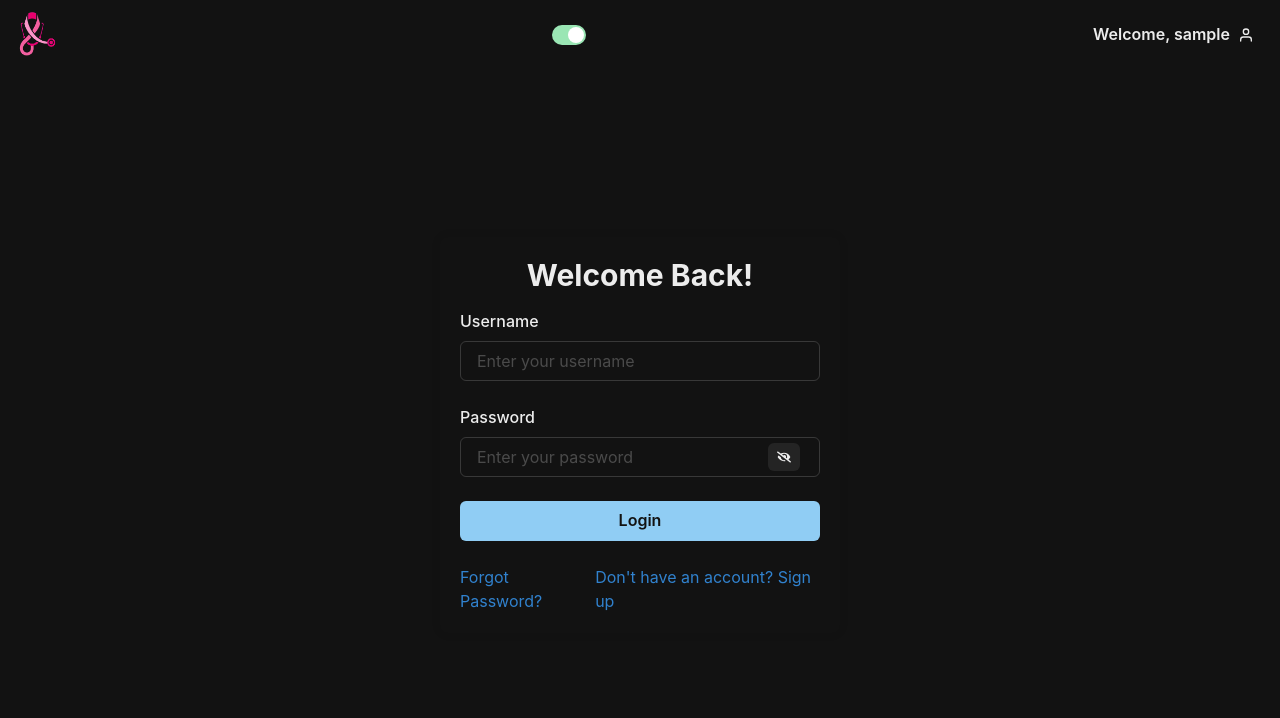
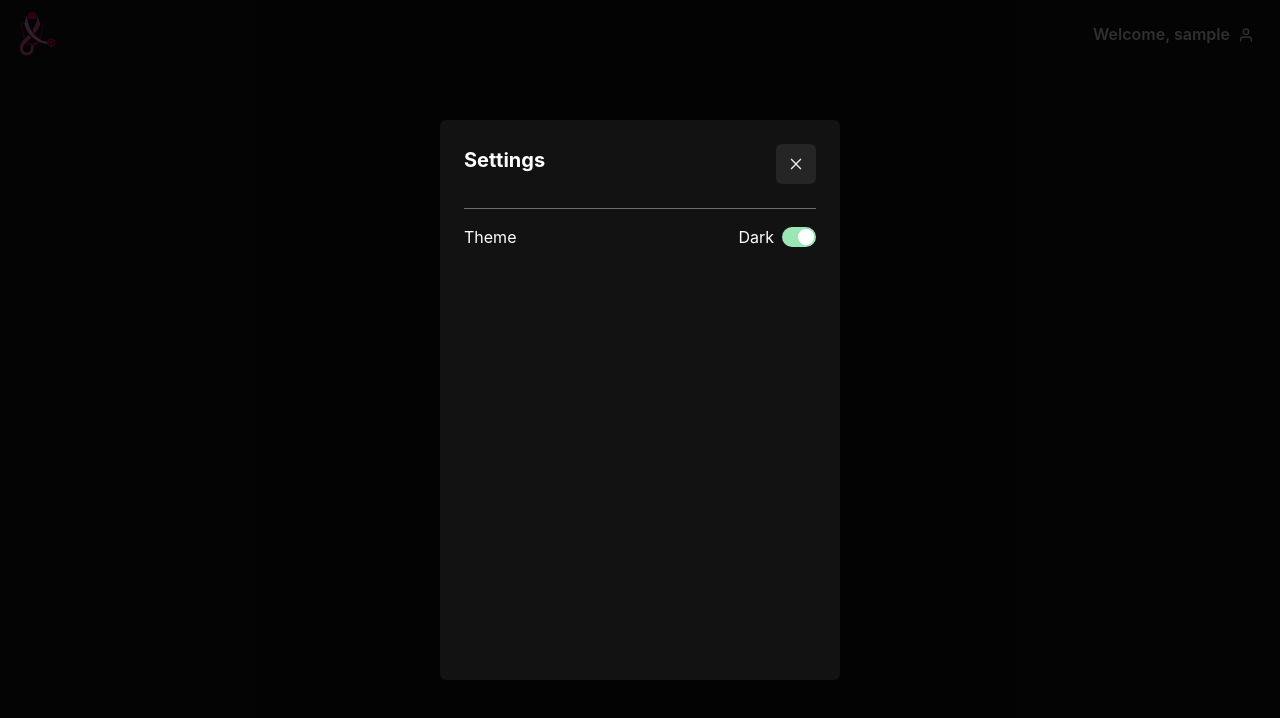
Before and after one commit to AnojAryal/CancerCellDetector-Frontend, a React (Vite) app: page /settings in a window 1280 px wide. Before the commit this address led to /login. Shown: the top 718 px of the page. Built offline with nearby package versions, Linux system fonts and the light colour scheme; sample sign-in values are in the browser's storage.

Commit message:
file changes

```diff
--- a/src/App.tsx
+++ b/src/App.tsx
@@ -1,13 +1,27 @@
+import { useEffect } from "react";
 import { Grid, GridItem } from "@chakra-ui/react";
-import { Routes, Route, Navigate } from "react-router-dom";
+import { Routes, Route, Navigate, useNavigate } from "react-router-dom";
 import Login from "./components/Login";
-import SignUp from "./components/SignUp";
+import UserCreate from "./components/UserCreate";
 import ForgotPassword from "./components/ForgotPassword";
 import NavBar from "./components/NavBar";
 import Home from "./components/Home";
+import UserSetting from "./components/UserSetting";
 import ProtectedRoute from "./components/ProtectedRoute";
 
+
 function App() {
+  const navigate = useNavigate();
+
+  useEffect(() => {
+    // Checking if access token exists in local storage
+    // If access token exists, do nothing (user is already logged in)
+    const Token = localStorage.getItem("accessToken");
+    if (!Token) {
+      navigate("/login");
+    }
+  }, []);
+
   return (
     <Grid
       templateAreas={{
@@ -23,10 +37,11 @@ function App() {
       </GridItem>
       <GridItem area="main">
         <Routes>
-          <Route path="/" element={<Navigate to="/login" />} />
+          <Route path="/" element={<Navigate to="/home" />} />
           <Route path="/login" element={<Login />} />
-          <Route path="/signup" element={<SignUp />} />
+          <Route path="/create-user" element={<UserCreate />} />
           <Route path="/forgot-password" element={<ForgotPassword />} />
+          <Route path="/settings" element={<UserSetting />} />
           <Route
             path="/home"
             element={
--- a/src/components/ColorModeSwitch.tsx
+++ b/src/components/ColorModeSwitch.tsx
@@ -1,13 +1,14 @@
-import { HStack, Switch,useColorMode } from "@chakra-ui/react";
+import { HStack, Switch, useColorMode, Text } from "@chakra-ui/react";
 
 const ColorModeSwitch = () => {
   const { toggleColorMode, colorMode } = useColorMode();
 
   return (
-    <HStack>
+    <HStack spacing={2}>
+      <Text>{colorMode === "dark" ? "Dark" : "Light"}</Text>
       <Switch
         colorScheme="green"
-        isChecked={colorMode == "dark"}
+        isChecked={colorMode === "dark"}
         onChange={toggleColorMode}
       />
     </HStack>
--- a/src/components/Login.tsx
+++ b/src/components/Login.tsx
@@ -11,6 +11,7 @@ import {
   IconButton,
   InputGroup,
   InputRightElement,
+  Box,
 } from "@chakra-ui/react";
 import { useLogin } from "../hooks/useLogin";
 import { FaEye, FaEyeSlash } from "react-icons/fa";
@@ -106,19 +107,19 @@ const Login = () => {
               </InputGroup>
               <FormErrorMessage>{formErrors?.password}</FormErrorMessage>
             </FormControl>
-
+            <Box />
             <Button type="submit" colorScheme="blue" width="100%">
               Login
             </Button>
 
-            <Stack direction="row" justify="space-between">
-              <Link color="blue.500" href="/forgot-password">
+            <Box display="flex" justifyContent="flex-end">
+              <Link
+                color="blue.500"
+                onClick={() => navigate("/forgot-password")}
+              >
                 Forgot Password?
               </Link>
-              <Link color="blue.500" onClick={() => navigate("/signup")}>
-                Don't have an account? Sign up
-              </Link>
-            </Stack>
+            </Box>
           </Stack>
         </form>
       </div>
--- a/src/components/NavBar.tsx
+++ b/src/components/NavBar.tsx
@@ -7,6 +7,7 @@ import {
   MenuButton,
   MenuList,
   MenuItem,
+  MenuDivider,
   AlertDialog,
   AlertDialogOverlay,
   AlertDialogContent,
@@ -14,10 +15,10 @@ import {
   AlertDialogBody,
   AlertDialogFooter,
 } from "@chakra-ui/react";
-import { FiUser } from "react-icons/fi";
+import { FiUser, FiLogOut, FiSettings } from "react-icons/fi";
 import { useNavigate } from "react-router-dom";
 import logo from "../assets/logo.webp";
-import ColorModeSwitch from "./ColorModeSwitch";
+
 
 const NavBar = () => {
   const navigate = useNavigate();
@@ -34,6 +35,7 @@ const NavBar = () => {
 
     return () => clearTimeout(timer);
   }, [displayWelcome]);
+
   useEffect(() => {
     setDisplayWelcome(true);
   }, [token]);
@@ -51,10 +53,15 @@ const NavBar = () => {
     navigate("/login");
   };
 
+  const handleSettingsClick = () => {
+    console.log("Settings clicked");
+    // Navigate to settings page
+    navigate("/settings");
+  };
+
   return (
     <HStack justifyContent="space-between" padding="10px">
       <Image src={logo} boxSize="50px" />
-      <ColorModeSwitch />
       {token && (
         <>
           <Menu>
@@ -62,7 +69,13 @@ const NavBar = () => {
               {displayWelcome ? `Welcome, ${username}` : username}
             </MenuButton>
             <MenuList>
-              <MenuItem onClick={handleLogout}>Logout</MenuItem>
+              <MenuItem onClick={handleSettingsClick} icon={<FiSettings />}>
+                Setting
+              </MenuItem>
+              <MenuDivider />
+              <MenuItem onClick={handleLogout} icon={<FiLogOut />}>
+                Logout
+              </MenuItem>
             </MenuList>
           </Menu>
           <AlertDialog
@@ -75,11 +88,9 @@ const NavBar = () => {
               <AlertDialogHeader fontSize="lg" fontWeight="bold">
                 Logout
               </AlertDialogHeader>
-
               <AlertDialogBody>
                 Are you sure you want to logout?
               </AlertDialogBody>
-
               <AlertDialogFooter>
                 <Button ref={cancelRef} onClick={onClose}>
                   No
--- a/src/components/SignUp.tsx
+++ b/src/components/UserCreate.tsx
@@ -13,14 +13,12 @@ import {
   IconButton,
   InputGroup,
   InputRightElement,
-  Text,
-  Link,
+
 } from "@chakra-ui/react";
 import { FaEye, FaEyeSlash } from "react-icons/fa";
-import { Link as RouterLink } from "react-router-dom";
-import { useSignUp } from "../hooks/useSignUp";
+import { useUserCreate} from "../hooks/useUserCreate";
 
-const SignUp = () => {
+const UserCreate = () => {
   const [formData, setFormData] = useState({
     username: "",
     email: "",
@@ -35,7 +33,7 @@ const SignUp = () => {
 
   const [showPassword, setShowPassword] = useState(false);
 
-  const { signUp, formErrors } = useSignUp();
+  const { userCreate, formErrors } = useUserCreate();
 
   const handleChange = (
     e: React.ChangeEvent<HTMLInputElement | HTMLSelectElement>
@@ -50,11 +48,11 @@ const SignUp = () => {
   const handleSubmit = async (e: React.FormEvent<HTMLFormElement>) => {
     e.preventDefault();
     try {
-      await signUp(formData, () => {
-        alert("Signup successful");
+      await userCreate(formData, () => {
+        alert("Successfully created user");
       });
     } catch (error) {
-      console.error("Signup failed:", error);
+      console.error("User creation failed:", error);
     }
   };
 
@@ -71,7 +69,7 @@ const SignUp = () => {
           marginBottom: "24px",
         }}
       >
-        Sign up to get started with our services.
+        Add user to the system
       </div>
       <form onSubmit={handleSubmit}>
         <Grid templateColumns={{ base: "1fr", md: "repeat(2, 1fr)" }} gap={6}>
@@ -85,7 +83,7 @@ const SignUp = () => {
                   name="username"
                   value={formData.username}
                   onChange={handleChange}
-                  placeholder="Enter your username"
+                  placeholder="Enter the username"
                   autoComplete="username"
                 />
                 <FormErrorMessage>{formErrors?.username}</FormErrorMessage>
@@ -99,7 +97,7 @@ const SignUp = () => {
                   name="email"
                   value={formData.email}
                   onChange={handleChange}
-                  placeholder="Enter your email"
+                  placeholder="Enter the email"
                   autoComplete="email"
                 />
                 <FormErrorMessage>{formErrors?.email}</FormErrorMessage>
@@ -113,7 +111,7 @@ const SignUp = () => {
                   name="fullName"
                   value={formData.fullName}
                   onChange={handleChange}
-                  placeholder="Enter your full name"
+                  placeholder="Enter the full name"
                   autoComplete="name"
                 />
                 <FormErrorMessage>{formErrors?.fullName}</FormErrorMessage>
@@ -127,7 +125,7 @@ const SignUp = () => {
                   name="address"
                   value={formData.address}
                   onChange={handleChange}
-                  placeholder="Enter your address"
+                  placeholder="Enter the address"
                   autoComplete="street-address"
                 />
                 <FormErrorMessage>{formErrors?.address}</FormErrorMessage>
@@ -141,7 +139,7 @@ const SignUp = () => {
                   name="bloodGroup"
                   value={formData.bloodGroup}
                   onChange={handleChange}
-                  placeholder="Enter your blood group"
+                  placeholder="Enter the blood group"
                   autoComplete="off"
                 />
                 <FormErrorMessage>{formErrors?.bloodGroup}</FormErrorMessage>
@@ -157,7 +155,7 @@ const SignUp = () => {
                   name="gender"
                   value={formData.gender}
                   onChange={handleChange}
-                  placeholder="Select your gender"
+                  placeholder="Select the gender"
                   autoComplete="sex"
                 >
                   <option value="male">Male</option>
@@ -175,7 +173,7 @@ const SignUp = () => {
                   name="contactNo"
                   value={formData.contactNo}
                   onChange={handleChange}
-                  placeholder="Enter your contact number"
+                  placeholder="Enter the contact number"
                   autoComplete="tel"
                 />
                 <FormErrorMessage>{formErrors?.contactNo}</FormErrorMessage>
@@ -191,7 +189,7 @@ const SignUp = () => {
                     name="password"
                     value={formData.password}
                     onChange={handleChange}
-                    placeholder="Enter your password"
+                    placeholder="Enter the password"
                     autoComplete="new-password"
                   />
                   <InputRightElement width="4.5rem">
@@ -221,7 +219,7 @@ const SignUp = () => {
                     name="confirmPassword"
                     value={formData.confirmPassword}
                     onChange={handleChange}
-                    placeholder="Confirm your password"
+                    placeholder="Confirm the password"
                     autoComplete="new-password"
                   />
                   <InputRightElement width="4.5rem">
@@ -245,20 +243,12 @@ const SignUp = () => {
         </Grid>
         <Flex justify="center" mt="4">
           <Button type="submit" colorScheme="blue" size="lg">
-            Sign Up
+            Create User
           </Button>
         </Flex>
       </form>
-      <Flex justify="center" mt="4">
-        <Text>
-          Already have an account?{" "}
-          <Link as={RouterLink} to="/login" color="blue.500">
-            Log in
-          </Link>
-        </Text>
-      </Flex>
     </div>
   );
 };
 
-export default SignUp;
+export default UserCreate;
--- /dev/null
+++ b/src/components/UserSetting.tsx
@@ -0,0 +1,73 @@
+import {
+  Box,
+  Heading,
+  IconButton,
+  VStack,
+  useColorModeValue,
+  HStack,
+  Text,
+} from "@chakra-ui/react";
+import { AiOutlineClose } from "react-icons/ai";
+import { useNavigate } from "react-router-dom";
+import ColorModeSwitch from "./ColorModeSwitch";
+
+const UserSetting = () => {
+  const navigate = useNavigate();
+  const bgColor = useColorModeValue("white", "gray.800");
+  const textColor = useColorModeValue("black", "white");
+
+  return (
+    <Box
+      position="fixed"
+      top="0"
+      left="0"
+      width="100%"
+      height="100%"
+      bg="rgba(0, 0, 0, 0.8)"
+      zIndex="1000"
+      display="flex"
+      justifyContent="center"
+      alignItems="center"
+    >
+      <Box
+        bg={bgColor}
+        color={textColor}
+        borderRadius="md"
+        boxShadow="lg"
+        width="100%"
+        maxWidth="400px"
+        height="70%"
+        maxHeight="600px"
+        overflowY="auto"
+        p={6}
+        position="relative"
+      >
+        <HStack justifyContent="space-between" mb={4}>
+          <Heading as="h3" size="md" mb={2}>
+            Settings
+          </Heading>
+          <IconButton
+            icon={<AiOutlineClose />}
+            onClick={() => navigate("/home")}
+            aria-label="Close"
+          />
+        </HStack>
+        <Box
+          borderBottom="1px solid"
+          borderColor={useColorModeValue("gray.200", "gray.600")}
+          mb={4}
+          pb={2}
+          width="100%"
+        />
+        <VStack spacing={4} align="stretch">
+          <HStack justifyContent="space-between">
+            <Text>Theme</Text>
+            <ColorModeSwitch />
+          </HStack>
+        </VStack>
+      </Box>
+    </Box>
+  );
+};
+
+export default UserSetting;
--- a/src/hooks/useSignUp.ts
+++ b/src/hooks/useUserCreate.ts
@@ -2,10 +2,10 @@ import { create } from "zustand";
 import apiClient from "../services/api-client";
 import { AxiosError } from "axios";
 
-interface SignUpFormState {
+interface UserCreateFormState {
   formErrors: { [key: string]: string };
   successMessage: string | null;
-  signUp: (
+  userCreate: (
     formData: {
       username: string;
       email: string;
@@ -21,10 +21,10 @@ interface SignUpFormState {
   ) => void;
 }
 
-export const useSignUp = create<SignUpFormState>((set) => ({
+export const useUserCreate = create<UserCreateFormState>((set) => ({
   formErrors: {},
   successMessage: null,
-  signUp: async (formData, onSuccess) => {
+  userCreate: async (formData, onSuccess) => {
     const errors: { [key: string]: string } = {};
 
     if (!formData.username) errors.username = "Username is required";
@@ -56,18 +56,18 @@ export const useSignUp = create<SignUpFormState>((set) => ({
         });
 
         if (response.status === 201) {
-          console.log("Signup successful", response.data);
+          console.log("User Creation successful", response.data);
           set({
             formErrors: {},
-            successMessage: "Your account has been created.",
+            successMessage: "Account has been added to the system.",
           });
           onSuccess();
         } else {
-          console.error("Unexpected response during signup:", response);
+          console.error("Unexpected response during User creation:", response);
           set({
             formErrors: {
               server:
-                "An unexpected error occurred during signup. Please try again later.",
+                "An unexpected error occurred during User creation. Please try again later.",
             },
           });
         }
@@ -76,15 +76,15 @@ export const useSignUp = create<SignUpFormState>((set) => ({
           set({
             formErrors: error.response.data.errors || {
               server:
-                "An error occurred during signup. Please try again later.",
+                "An error occurred during User creation. Please try again later.",
             },
           });
         } else {
-          console.error("Error during signup:", error);
+          console.error("Error during User creation:", error);
           set({
             formErrors: {
               server:
-                "An error occurred during signup. Please try again later.",
+                "An error occurred during User creation. Please try again later.",
             },
           });
         }
```
Also changed, not shown: src/components/Home.tsx (+6 -6 lines).
